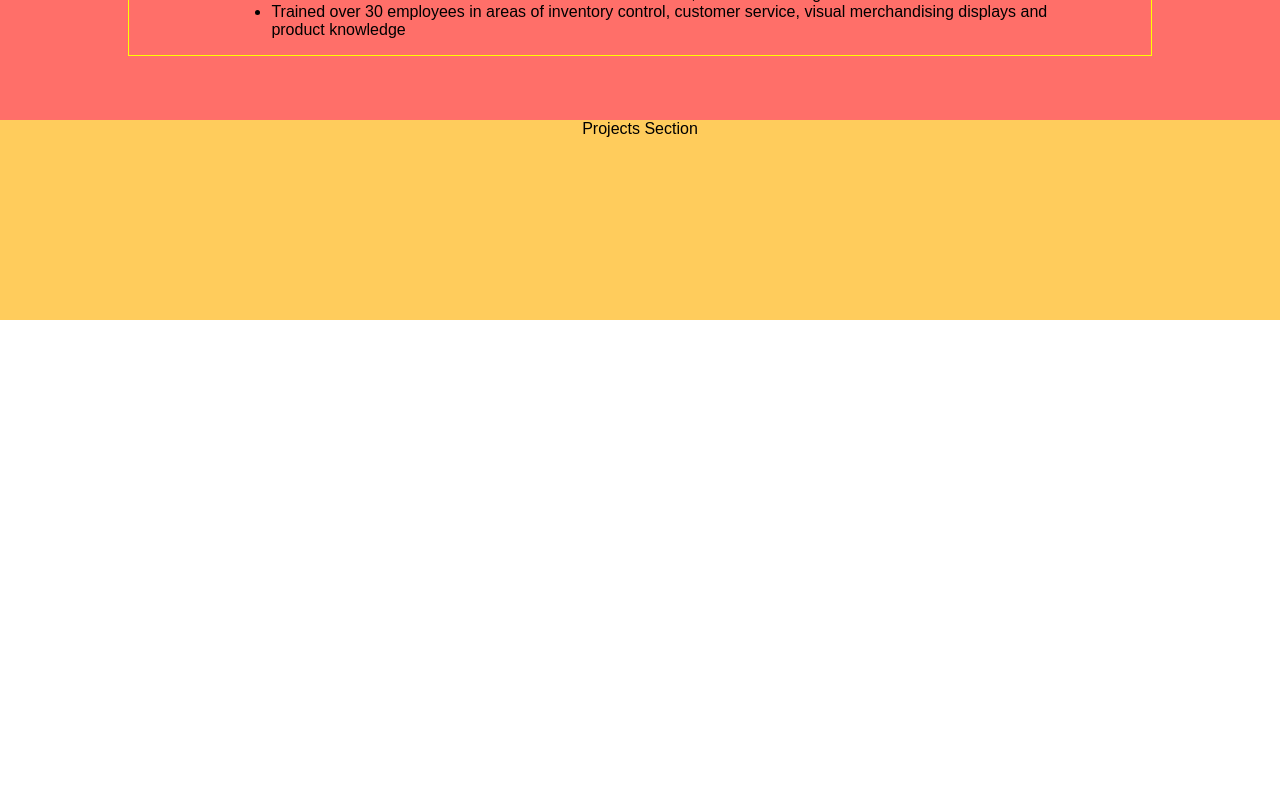
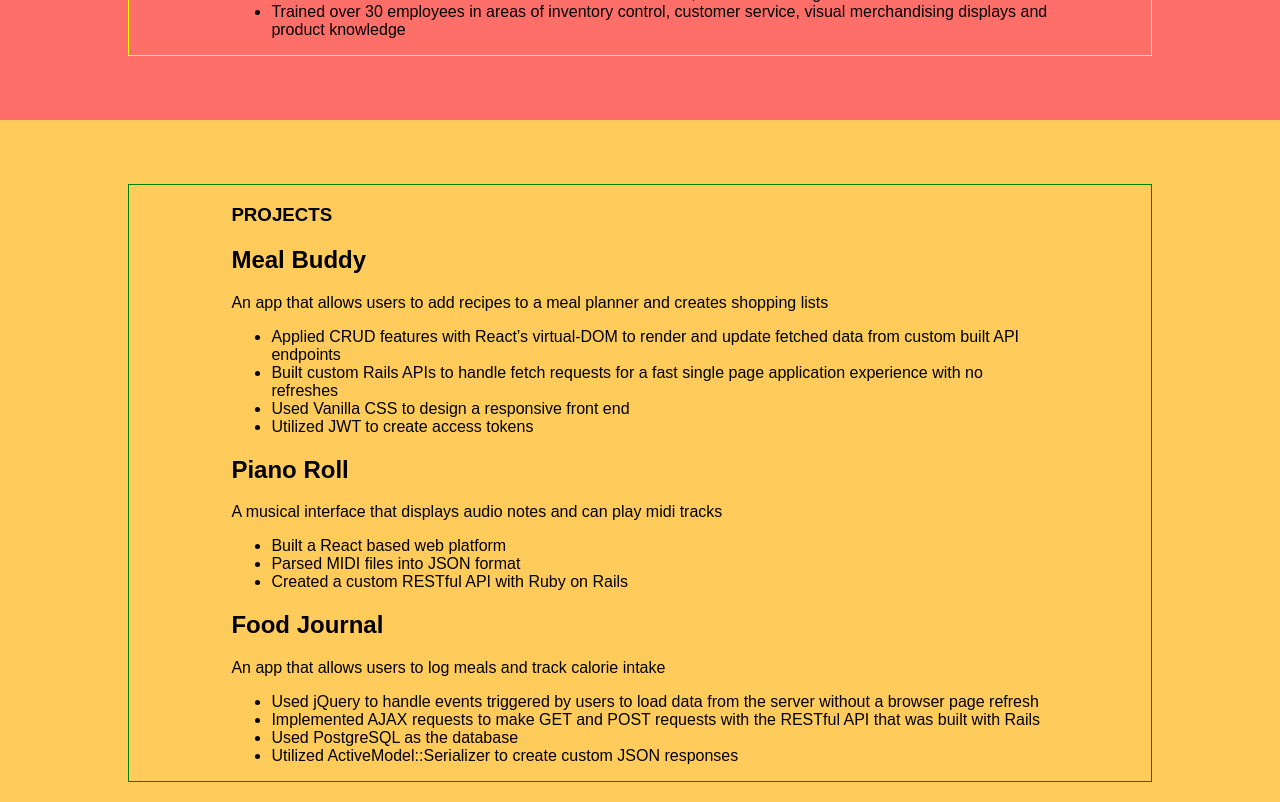
Before and after one commit to dpark926/my_portfolio, a React (Create React App) app in the folder my_portfolio/: page / in a window 1280 px wide. Shown: the part 1020-1822 px from the top of the page. Before the commit the page ends 1340 px from the top, so only its background shows below. Built offline with nearby package versions, Linux system fonts and the light colour scheme.

Commit message:
added projects content

```diff
--- a/my_portfolio/src/components/Projects.js
+++ b/my_portfolio/src/components/Projects.js
@@ -3,7 +3,36 @@ import '../styles/Projects.css'
 
 function Projects() {
   return (
-    <div className="projects-main">Projects Section</div>
+    <div className="projects-main">
+      <div className="projects-inner">
+        <h3>PROJECTS</h3>
+        <h2>Meal Buddy</h2>
+        <p>An app that allows users to add recipes to a meal planner and creates shopping lists</p>
+        <ul>
+          <li>Applied CRUD features with React’s virtual-DOM to render and update fetched data from custom built API endpoints</li>
+          <li>Built custom Rails APIs to handle fetch requests for a fast single page application experience with no refreshes</li>
+          <li>Used Vanilla CSS to design a responsive front end</li>
+          <li>Utilized JWT to create access tokens</li>
+        </ul>
+
+        <h2>Piano Roll</h2>
+        <p>A musical interface that displays audio notes and can play midi tracks</p>
+        <ul>
+          <li>Built a React based web platform</li>
+          <li>Parsed MIDI files into JSON format</li>
+          <li>Created a custom RESTful API with Ruby on Rails</li>
+        </ul>
+
+        <h2>Food Journal</h2>
+        <p>An app that allows users to log meals and track calorie intake</p>
+        <ul>
+          <li>Used jQuery to handle events triggered by users to load data from the server without a browser page refresh</li>
+          <li>Implemented AJAX requests to make GET and POST requests with the RESTful API that was built with Rails</li>
+          <li>Used PostgreSQL as the database</li>
+          <li>Utilized ActiveModel::Serializer to create custom JSON responses</li>
+        </ul>
+      </div>
+    </div>
   )
 }
 
--- a/my_portfolio/src/styles/Projects.css
+++ b/my_portfolio/src/styles/Projects.css
@@ -1,4 +1,10 @@
 .projects-main {
-  height: 200px;
+  padding: 5% 10%;
   background-color: #ffcc5c;
+  text-align: left;
 }
+
+.projects-inner {
+  border: 1px solid green;
+  padding: 0 10% 0 10%;
+}
```
